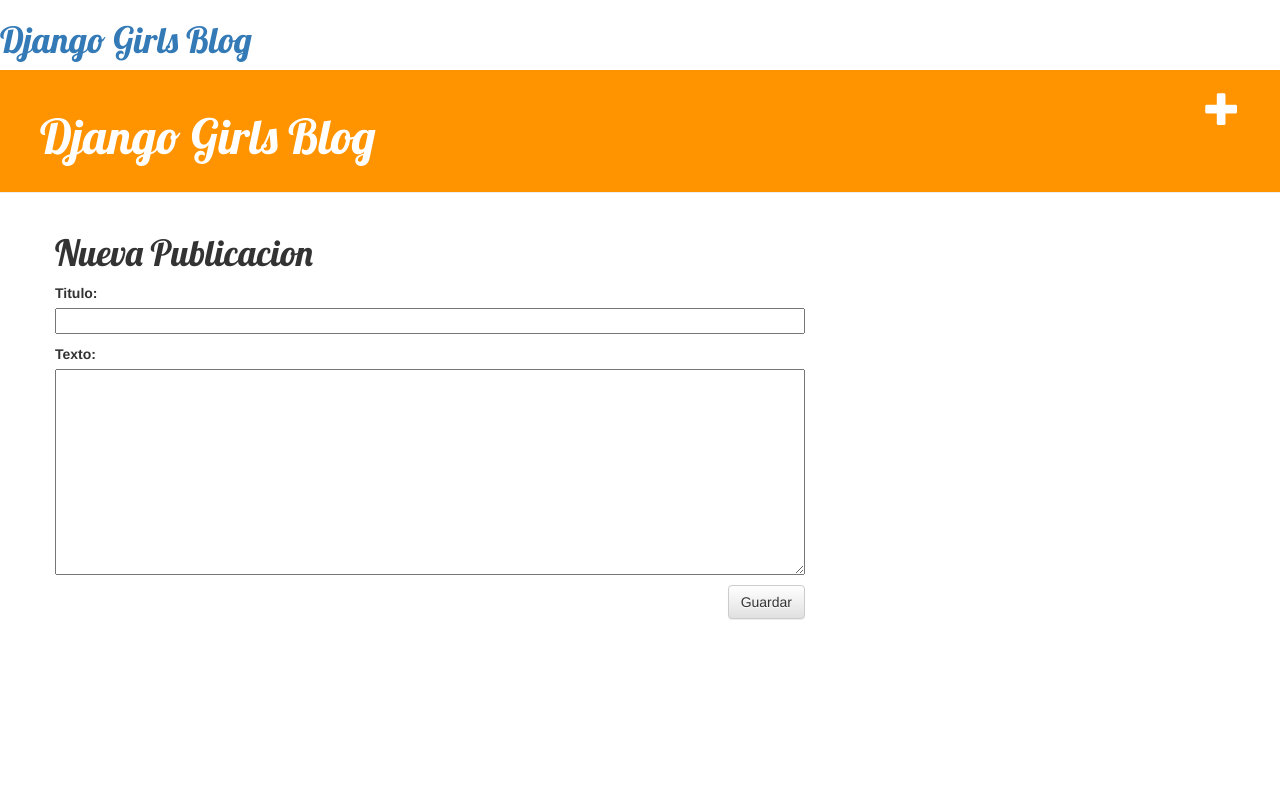
After one commit to yosh-ar/python-django, a Django app: page /pub/nueva in a window 1280 px wide. The commit adds this page. Run offline with Django 3.2, Linux system fonts and the light colour scheme; some libraries are stand-ins or nearby versions.

Commit message:
crear formulario

```diff
--- /dev/null
+++ b/blog/forms.py
@@ -0,0 +1,9 @@
+from django import forms
+
+from .models import Publicacion
+
+class FormPub(forms.ModelForm):
+
+    class Meta:
+        model = Publicacion
+        fields = ('titulo', 'texto',)
--- /dev/null
+++ b/blog/static/css/blog.css
@@ -0,0 +1,47 @@
+.page-header {
+    background-color: #ff9400;
+    margin-top: 0;
+    padding: 20px 20px 20px 40px;
+}
+
+.page-header h1, .page-header h1 a, .page-header h1 a:visited, .page-header h1 a:active {
+    color: #ffffff;
+    font-size: 36pt;
+    text-decoration: none;
+}
+
+.content {
+    margin-left: 40px;
+}
+
+h1, h2, h3, h4 {
+    font-family: 'Lobster', cursive;
+}
+
+.date {
+    float: right;
+    color: #828282;
+}
+
+.save {
+    float: right;
+}
+
+.post-form textarea, .post-form input {
+    width: 100%;
+}
+
+.top-menu, .top-menu:hover, .top-menu:visited {
+    color: #ffffff;
+    float: right;
+    font-size: 26pt;
+    margin-right: 20px;
+}
+
+.post {
+    margin-bottom: 70px;
+}
+
+.post h1 a, .post h1 a:visited {
+    color: #000000;
+}
--- /dev/null
+++ b/blog/templates/blog/base.html
@@ -0,0 +1,29 @@
+{% load static %}
+<html>
+    <head>
+      <link rel="stylesheet" href="//maxcdn.bootstrapcdn.com/bootstrap/3.2.0/css/bootstrap.min.css">
+  <link rel="stylesheet" href="//maxcdn.bootstrapcdn.com/bootstrap/3.2.0/css/bootstrap-theme.min.css">
+  <link rel="stylesheet" href="{% static 'css/blog.css' %}">
+      <link href="//fonts.googleapis.com/css?family=Lobster&subset=latin,latin-ext" rel="stylesheet" type="text/css">
+
+      <h1><a href="/">Django Girls Blog</a></h1>
+    </head>
+<body>
+    <div class="page-header">
+      <a href="{% url 'nueva_pub' %}" class="top-menu"><span class="glyphicon glyphicon-plus"></span></a>
+        <h1><a href="/">Django Girls Blog</a></h1>
+    </div>
+    <div class="content container">
+        <div class="row">
+            <div class="col-md-8">
+            {% block content %}
+            {% endblock %}
+            </div>
+        </div>
+    </div>
+
+
+            <script src="https://code.jquery.com/jquery-3.3.1.slim.min.js" integrity="sha384-q8i/X+965DzO0rT7abK41JStQIAqVgRVzpbzo5smXKp4YfRvH+8abtTE1Pi6jizo" crossorigin="anonymous"></script>
+            <script src="https://cdnjs.cloudflare.com/ajax/libs/popper.js/1.14.7/umd/popper.min.js" integrity="sha384-UO2eT0CpHqdSJQ6hJty5KVphtPhzWj9WO1clHTMGa3JDZwrnQq4sF86dIHNDz0W1" crossorigin="anonymous"></script>
+      </body>
+  </html>
--- /dev/null
+++ b/blog/templates/blog/nueva_pub.html
@@ -0,0 +1,9 @@
+{% extends 'blog/base.html' %}
+
+{% block content %}
+    <h1>Nueva Publicacion</h1>
+    <form method="POST" class="post-form">{% csrf_token %}
+        {{ formulario.as_p }}
+        <button type="submit" class="save btn btn-default">Guardar</button>
+    </form>
+{% endblock %}
--- a/blog/urls.py
+++ b/blog/urls.py
@@ -3,5 +3,7 @@ from . import views
 
 urlpatterns = [
     path('', views.listar_pub, name='listar_pub'),
+    path('pub/<int:pk>/', views.detalle_pub, name='detalle_pub'),
+    path('pub/nueva', views.nueva_pub, name='nueva_pub'),
 
 ]
--- a/blog/views.py
+++ b/blog/views.py
@@ -1,8 +1,28 @@
-from django.shortcuts import render
+from django.shortcuts import render , get_object_or_404 , redirect
 from django.utils import timezone
 # Create your views here.
 from .models import Publicacion
 
+from .forms import FormPub
+
 def listar_pub(request):
     pubs = Publicacion.objects.filter(fecha_publicacion__lte=timezone.now()).order_by('fecha_publicacion')
     return render(request, 'blog/listar_pub.html', {'pubs':pubs})
+
+def detalle_pub(request, pk):
+    p = get_object_or_404(Publicacion, pk = pk)
+    return render(request, 'blog/detalle_pub.html', {'p':p})
+
+def nueva_pub(request):
+    if request.method == "POST":
+        f = FormPub(request.POST)
+        if f.is_valid():
+            p = f.save(commit=False)
+            p.autor = request.user
+            # p.texto = request.texto
+            p.fecha_publicacion = timezone.now()
+            p.save()
+            return redirect('detalle_pub', pk=p.pk)
+    else:
+        f = FormPub()
+    return render(request, 'blog/nueva_pub.html', {'formulario': f})
--- a/misitio/urls.py
+++ b/misitio/urls.py
@@ -18,5 +18,6 @@ from django.urls import path, include
 
 urlpatterns = [
     path('admin/', admin.site.urls),
-    path('', include('blog.urls')),
+    path('', include('blog.urls'))
+
 ]
```
Also changed, not shown: blog/templates/blog/detalle_pub.html (added, +12 -0 lines), blog/templates/blog/listar_pub.html (+11 -13 lines).
